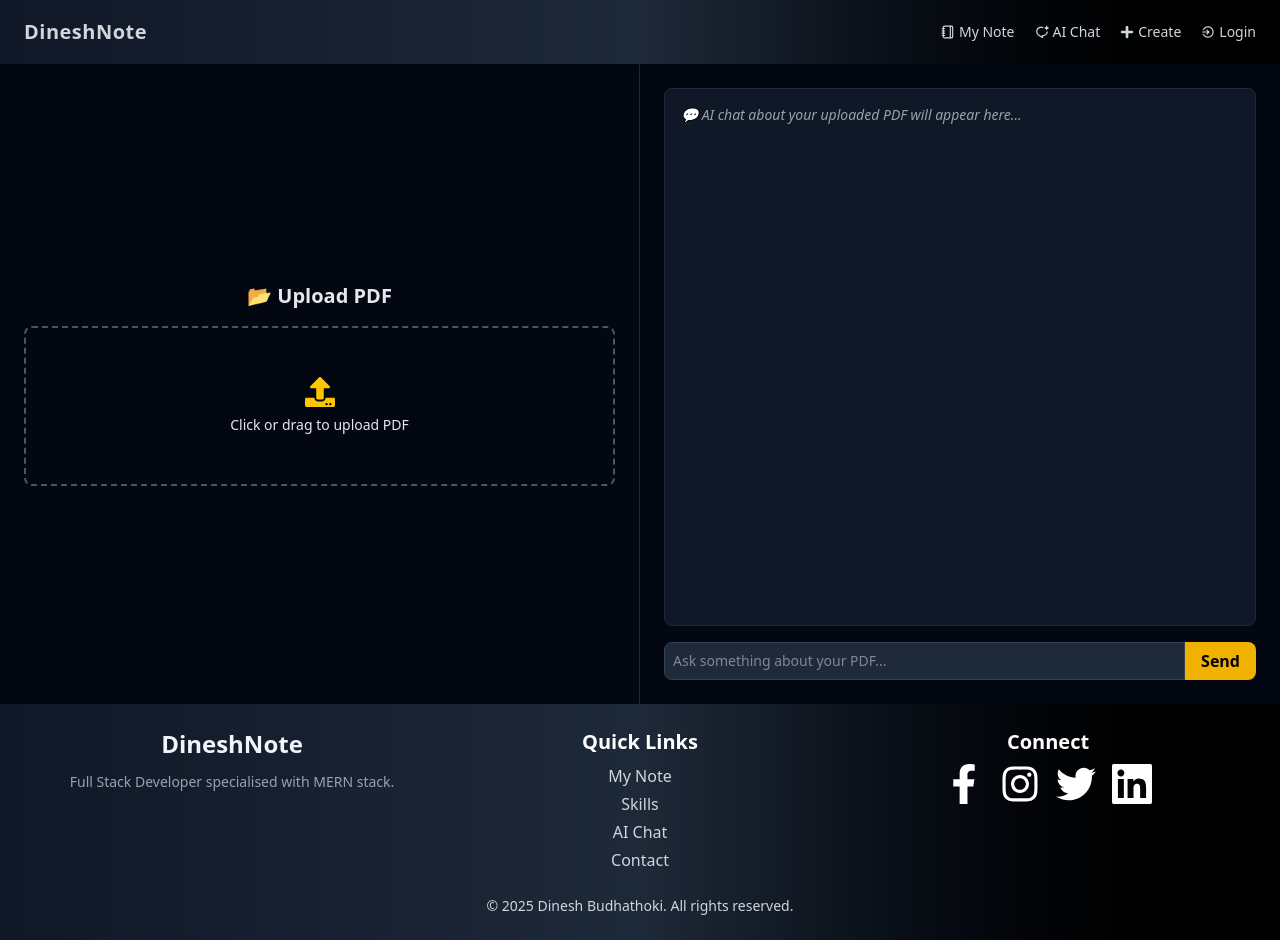
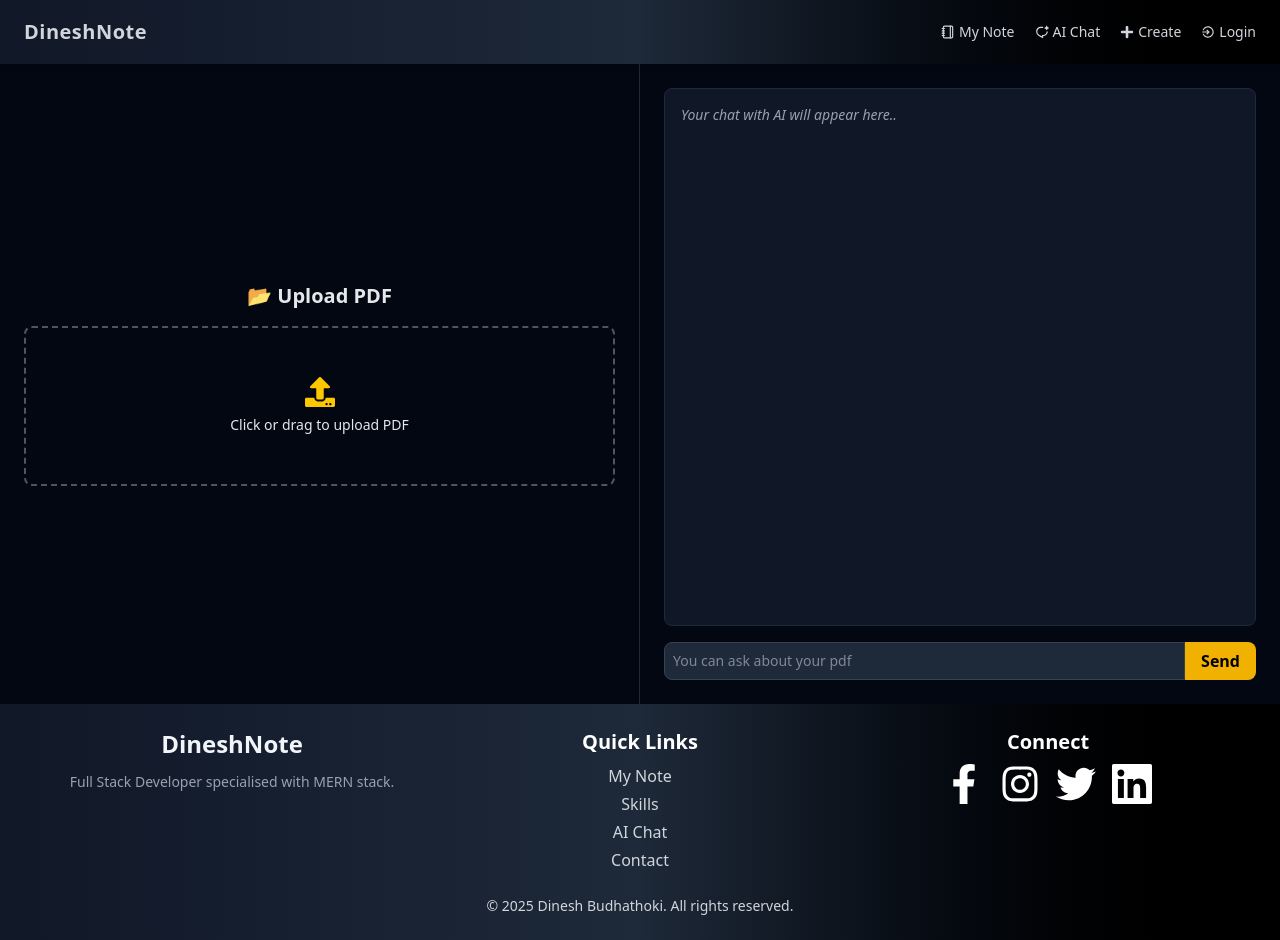
Before and after one commit to budhathokidinesh/DineshNote, a React (Vite) app in the folder DineshNote/: page / in a window 1280 px wide. Built offline with nearby package versions, Linux system fonts and the light colour scheme.

Commit message:
modification is done

```diff
--- a/DineshNote/src/components/Hero.jsx
+++ b/DineshNote/src/components/Hero.jsx
@@ -45,14 +45,14 @@ const Hero = () => {
       <div className="w-full md:w-1/2 flex flex-col justify-between p-6">
         <div className="flex-1 overflow-y-auto border border-gray-800 rounded-lg p-4 mb-4 bg-gray-900">
           <p className="text-gray-400 text-sm italic">
-            💬 AI chat about your uploaded PDF will appear here...
+            Your chat with AI will appear here..
           </p>
         </div>
 
         <div className="flex">
           <input
             type="text"
-            placeholder="Ask something about your PDF..."
+            placeholder="You can ask about your pdf"
             className="flex-1 p-2 rounded-l-lg bg-gray-800 border border-gray-700 outline-none focus:ring-2 focus:ring-yellow-400 text-sm"
           />
           <button className="px-4 bg-yellow-500 text-black rounded-r-lg font-semibold hover:bg-yellow-400 transition">
```
